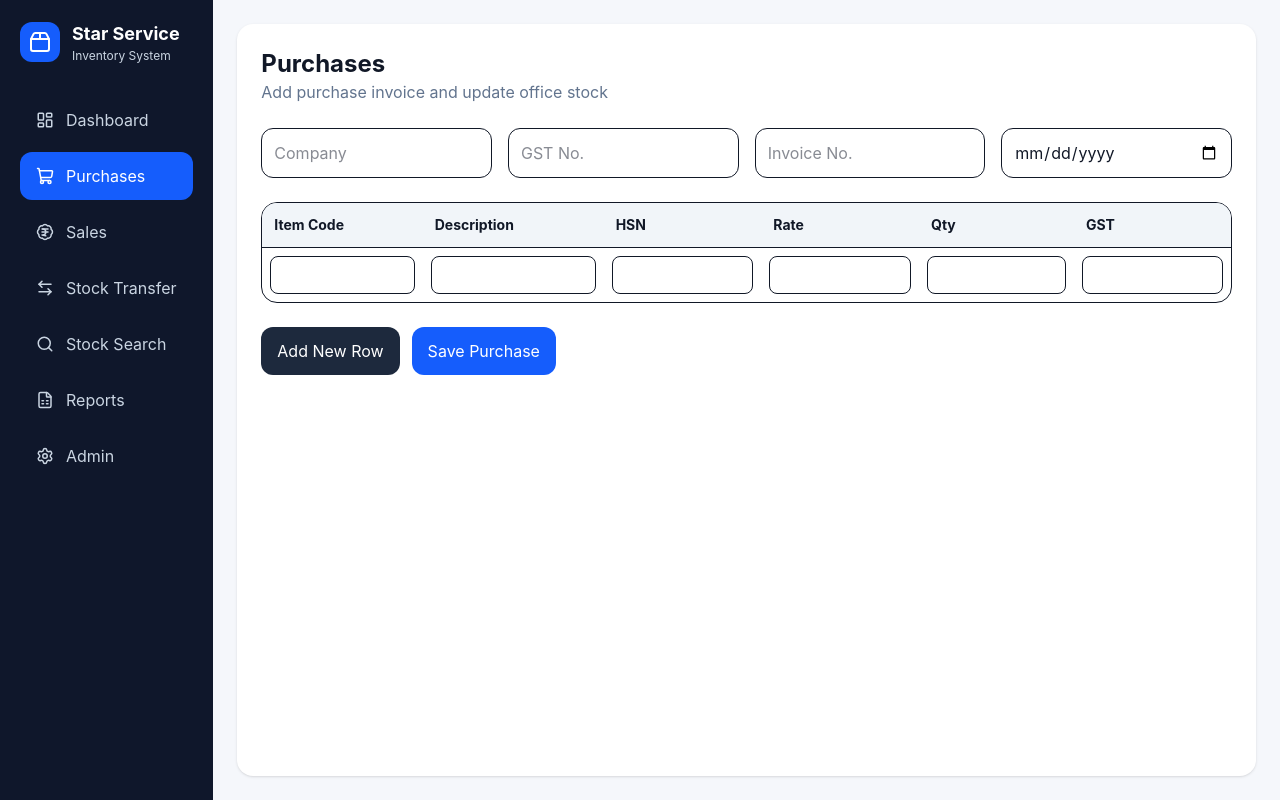
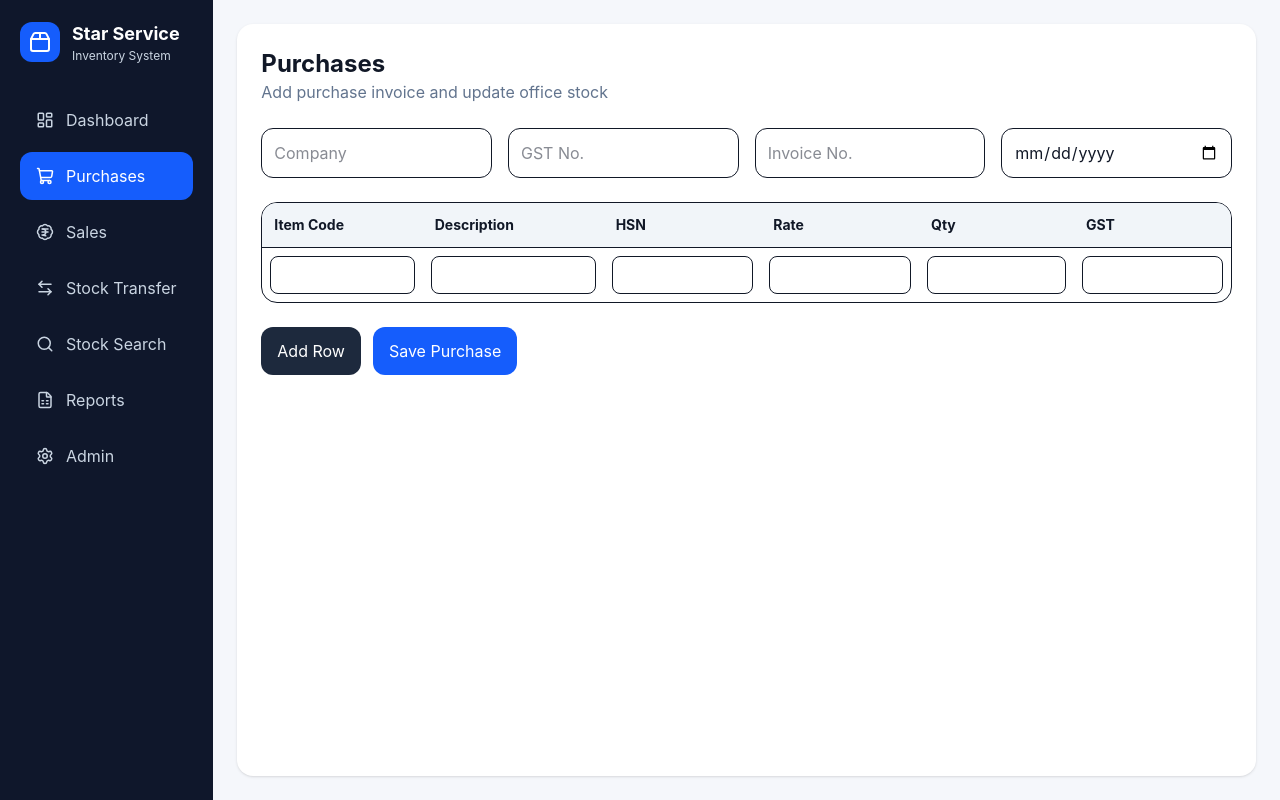
Before and after one commit to starservice772/inventory-frontend, a React (Vite) app: page /purchases in a window 1280 px wide. Built offline with nearby package versions, Linux system fonts and the light colour scheme.

Commit message:
Update PurchasesPage.jsx

```diff
--- a/src/pages/purchases/PurchasesPage.jsx
+++ b/src/pages/purchases/PurchasesPage.jsx
@@ -55,7 +55,7 @@ export default function PurchasesPage() {
 
       <div className="flex gap-3">
         <button onClick={addRow} className="bg-slate-800 text-white px-4 py-3 rounded-xl">
-          Add New Row
+          Add Row
         </button>
         <button className="bg-blue-600 text-white px-4 py-3 rounded-xl">
           Save Purchase
```
